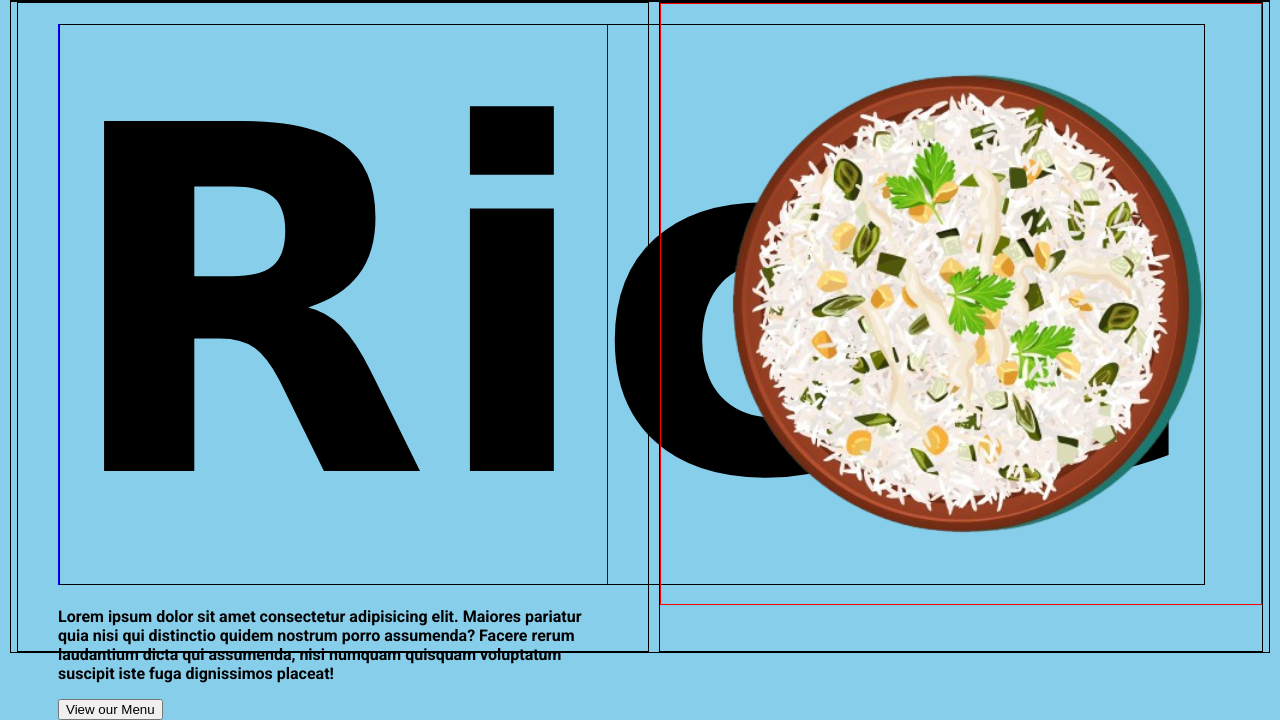
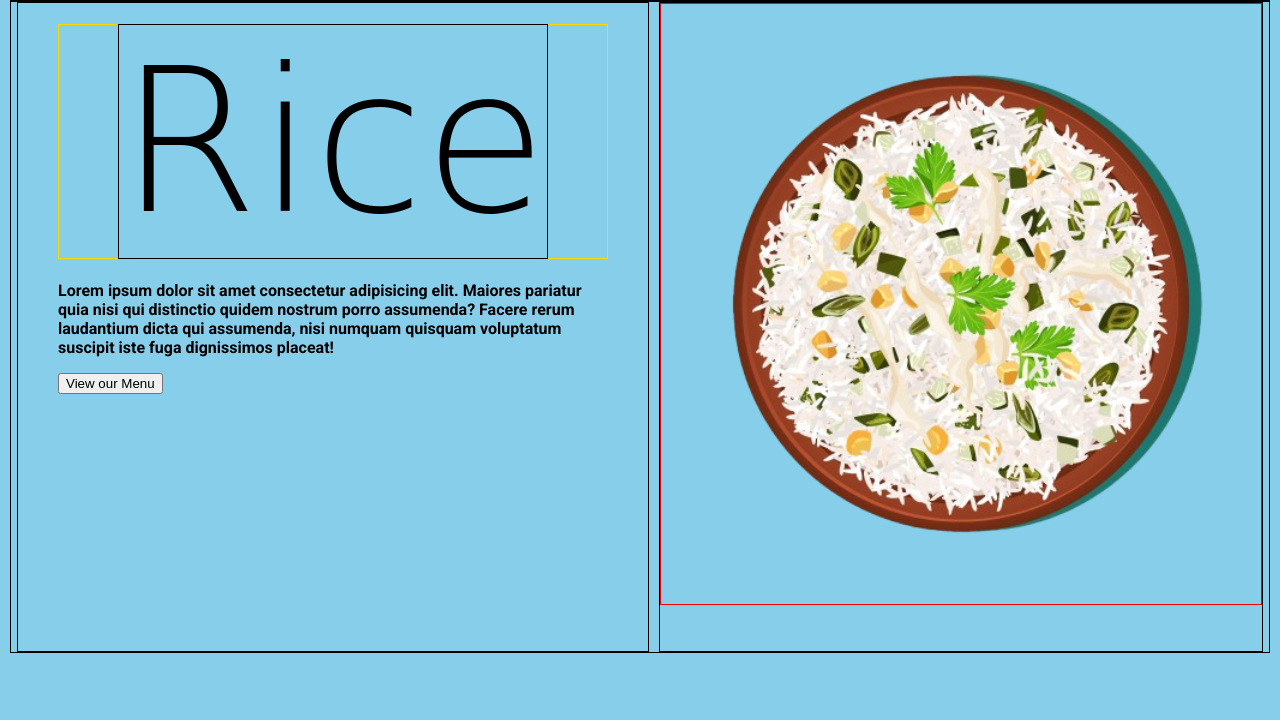
Before and after one commit to vaishalish20/Healthy-meal-website, a plain HTML site: page src/index.html in a window 1280 px wide. Shown: the part 131-851 px from the top of the page. After the commit the page ends 800 px from the top, so only its background shows below. Drawn offline with Linux system fonts and the light colour scheme; a web font is replaced by a local one.

Commit message:
working on cont-left

```diff
--- a/src/index.html
+++ b/src/index.html
@@ -41,7 +41,7 @@
 
     <div class="cont-hero">
         <div class="cont-left">
-            <h1><span id="hero-text">Rice</span></h1>
+            <h1 id="hero-text-cont"><span id="hero-text">Rice</span></h1>
             <p>Lorem ipsum dolor sit amet consectetur adipisicing elit. Maiores pariatur quia nisi qui distinctio quidem nostrum porro assumenda? Facere rerum laudantium dicta qui assumenda, nisi numquam quisquam voluptatum suscipit iste fuga dignissimos placeat!</p>
             <button>View our Menu</button>
         </div>
--- a/src/style.css
+++ b/src/style.css
@@ -8,6 +8,8 @@ body {
     font-weight: 700;
     font-style: normal;
     font-variation-settings: "wdth" 100;
+
+    /* text-align: center; */
 }
 
 .header-content {
@@ -43,40 +45,42 @@ body {
 
 .cont-hero {
     display: flex;
-    justify-content:center;
+    justify-content: center;
     gap: 10px;
-    border:1px solid black;
+    border: 1px solid black;
     height: 650px;
 }
 
-h1{
-  border:1px solid blue;
-}
 #hero-text {
     font-family: "Caramel", cursive;
-    /* font-weight: 400; */
-    /* font-style: normal;*/
-    font-size: 480px;
-    border:1px solid black;
+    font-weight: 300;
+    font-style: normal;
+    font-size: 200px;
+    border: 1px solid black;
     margin: 0;
 
 }
 
 .cont-left {
-    border:1px solid black;
+    border: 1px solid black;
     padding: 0px 40px;
-    width:550px;
+    width: 550px;
+}
 
-}
 .cont-right {
-    border:1px solid black;
+    border: 1px solid black;
     display: flex;
     justify-content: center;
     align-items: start;
-
 }
 
 #rice-bowl {
-    border:1px solid red;
+    border: 1px solid red;
     width: 600px;
 }
+
+#hero-text-cont {
+    border: 1px solid gold;
+    /* margin-top: -100px; */
+    text-align: center;
+}
```
